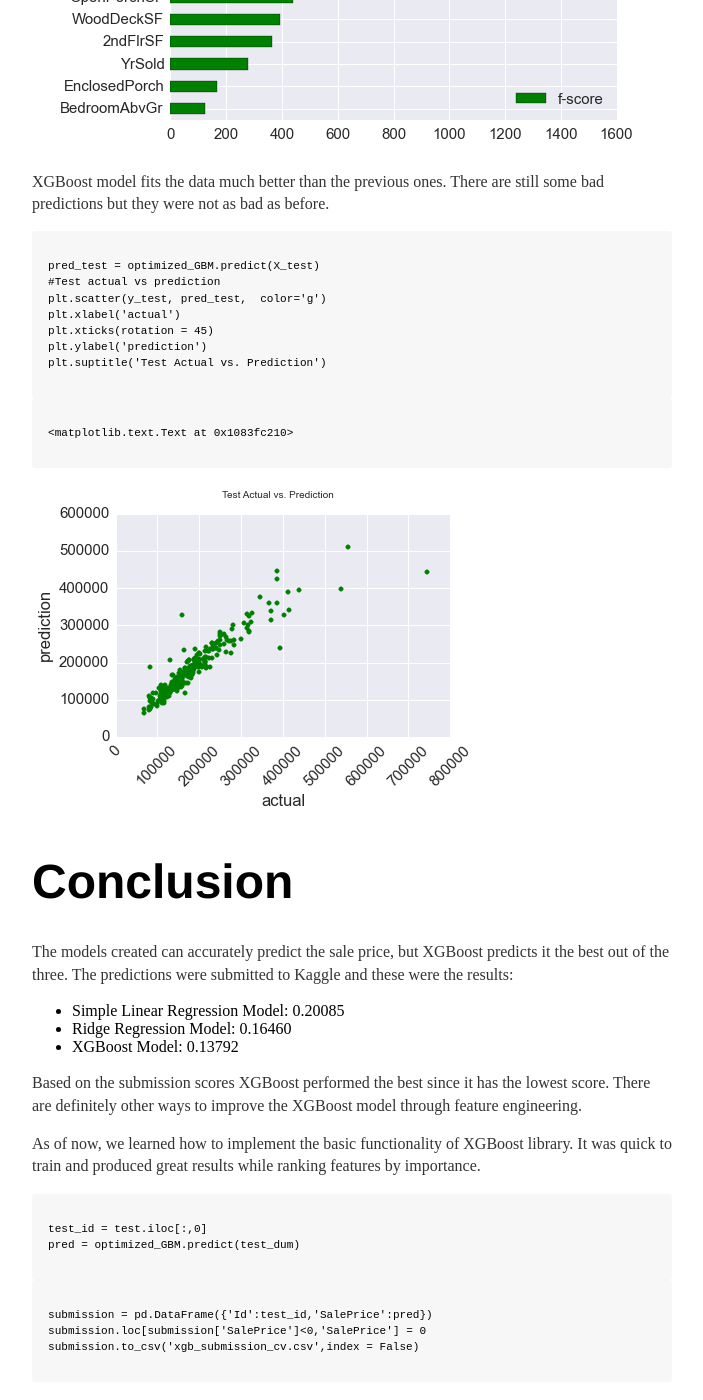
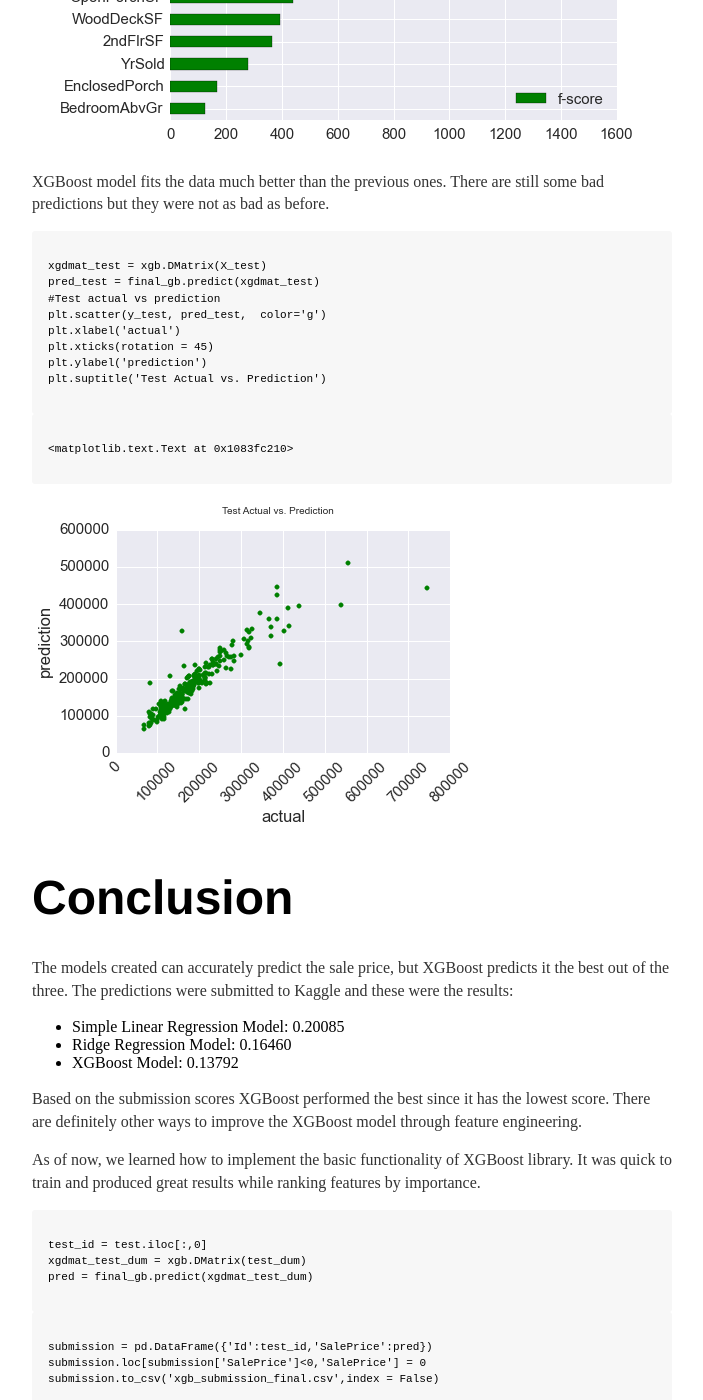
Before and after one commit to moyphilip/moyphilip.github.io, a Jekyll site: the page built from _posts/2016-12-25-Ames-Analysis.md, in a window 1280 px wide and 1400 px high, scrolled down 24545 px. Shown: the whole window, without its empty margins (288-991 px from the left). Built offline with Jekyll 4.4.1, drawn with Linux system fonts in a browser that asks for light colours; some of the changed text lies outside the part shown.

````diff
--- a/_posts/2016-12-25-Ames-Analysis.md
+++ b/_posts/2016-12-25-Ames-Analysis.md
@@ -1251,7 +1251,8 @@
 
 
 ```python
-pred_test = optimized_GBM.predict(X_test)
+xgdmat_test = xgb.DMatrix(X_test)
+pred_test = final_gb.predict(xgdmat_test)
 #Test actual vs prediction
 plt.scatter(y_test, pred_test,  color='g')
 plt.xlabel('actual')
@@ -1286,12 +1287,13 @@
 
 ```python
 test_id = test.iloc[:,0]
-pred = optimized_GBM.predict(test_dum)
+xgdmat_test_dum = xgb.DMatrix(test_dum)
+pred = final_gb.predict(xgdmat_test_dum)
 ```
 
 
 ```python
 submission = pd.DataFrame({'Id':test_id,'SalePrice':pred})
 submission.loc[submission['SalePrice']<0,'SalePrice'] = 0
-submission.to_csv('xgb_submission_cv.csv',index = False)
+submission.to_csv('xgb_submission_final.csv',index = False)
 ```
````
Also changed, not shown: other parts of _posts/2016-12-25-Ames-Analysis.md (+1 -1 lines).
